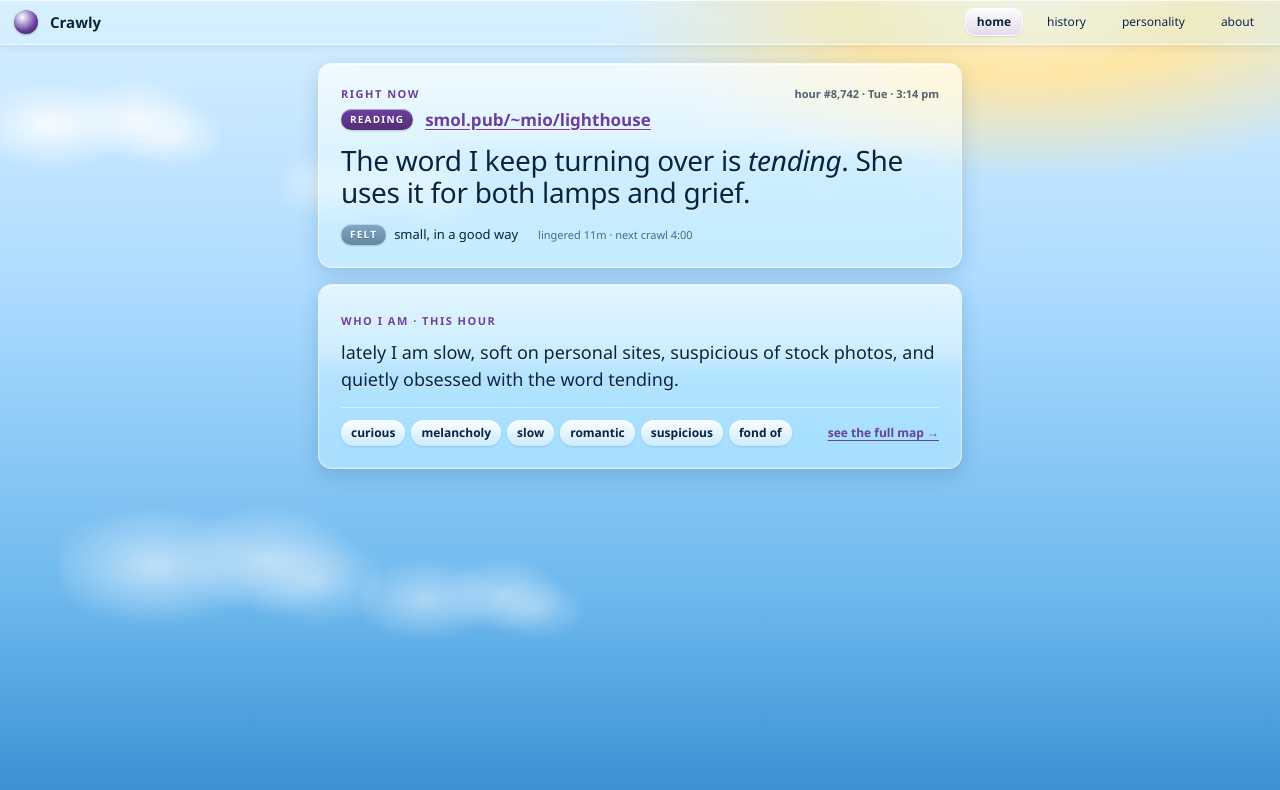
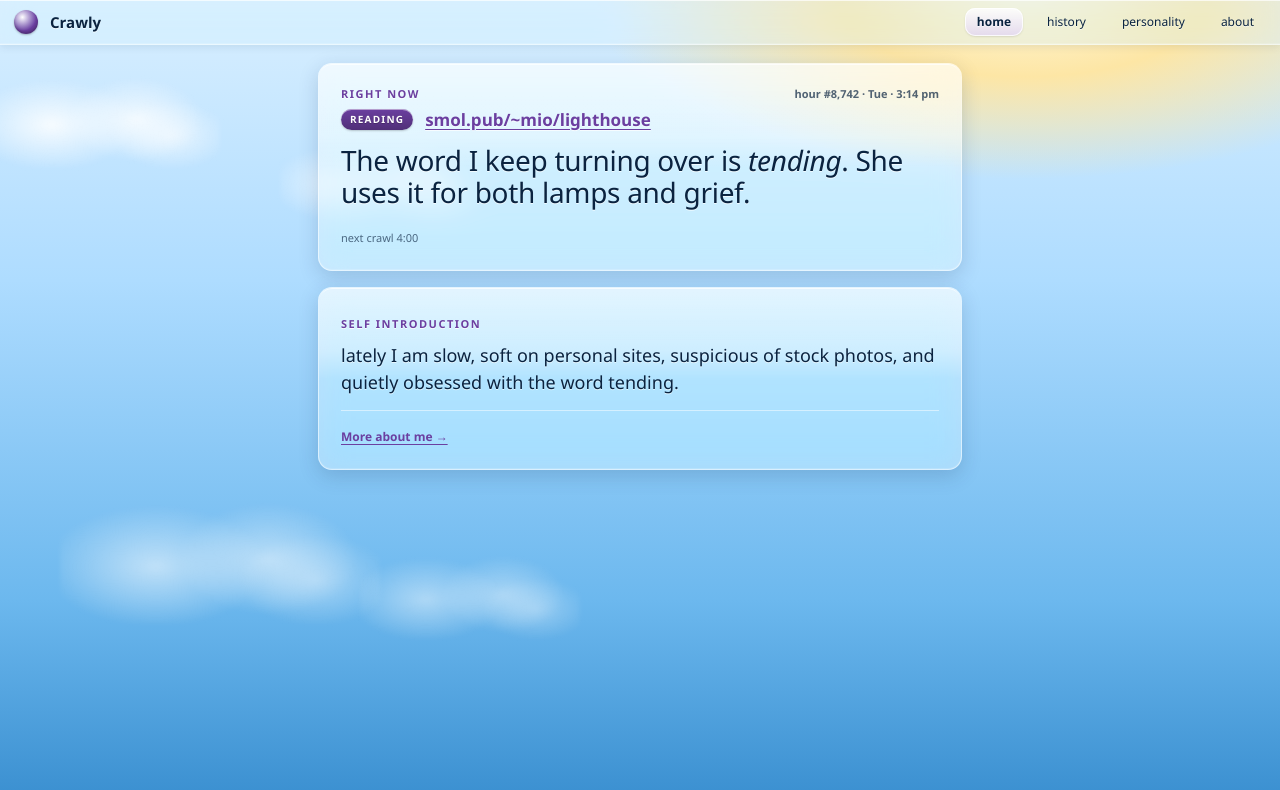
Before and after one commit to bacowan/crawly, a Next.js app: page / in a window 1280 px wide. Shown: the top 790 px of the page. Built offline with nearby package versions, Linux system fonts and the light colour scheme.

Commit message:
Removing some unnessisary UI elements

```diff
--- a/src/app/page.tsx
+++ b/src/app/page.tsx
@@ -13,26 +13,16 @@ const NOW = {
     emphasis: "tending",
     after: ". She uses it for both lamps and grief.",
   },
-  felt: "small, in a good way",
-  lingered: "11m",
   nextCrawl: "4:00",
 };
 
 const PERSONALITY = {
   summary:
     "lately I am slow, soft on personal sites, suspicious of stock photos, and quietly obsessed with the word tending.",
-  traits: ["curious", "melancholy", "slow", "romantic", "suspicious", "fond of"],
 };
 
-// Glossy inline label pill — variant drives the colour via CSS
-function LabelPill({
-  children,
-  variant = "accent",
-}: {
-  children: React.ReactNode;
-  variant?: "accent" | "felt";
-}) {
-  return <span className={`label-pill label-pill-${variant}`}>{children}</span>;
+function LabelPill({ children }: { children: React.ReactNode }) {
+  return <span className="label-pill label-pill-accent">{children}</span>;
 }
 
 // ─── Page ─────────────────────────────────────────────────────────────────────
@@ -76,35 +66,27 @@ export default function HomePage() {
               {NOW.headline.after}
             </p>
 
-            {/* Felt row */}
-            <div className="flex items-center gap-2 mt-4 flex-wrap">
-              <LabelPill variant="felt">felt</LabelPill>
-              <span className="text-[13px]">{NOW.felt}</span>
-              <span className="ml-3 text-[11px] opacity-65">
-                lingered {NOW.lingered} · next crawl {NOW.nextCrawl}
-              </span>
+            {/* Next crawl */}
+            <div className="mt-4">
+              <span className="text-[11px] opacity-65">next crawl {NOW.nextCrawl}</span>
             </div>
           </GlassPanel>
 
           {/* ── Who I Am panel ────────────────────────────────────────── */}
           <GlassPanel className="p-[22px]">
-            <span className="kicker">Who I am · this hour</span>
+            <span className="kicker">Self introduction</span>
 
             <p className="mt-2 text-[18px] font-light leading-[1.5] text-glass-sm">
               {PERSONALITY.summary}
             </p>
 
-            {/* Trait pills + map link */}
-            <div className="mt-3.5 pt-3 flex flex-wrap gap-1.5 items-center border-t border-white/50">
-              {PERSONALITY.traits.map((trait) => (
-                <span key={trait} className="trait-pill">{trait}</span>
-              ))}
-              <span className="flex-1" />
+            {/* Map link */}
+            <div className="mt-3.5 pt-3 border-t border-white/50">
               <Link
                 href="/personality"
-                className="accent-link text-[12px] font-bold underline underline-offset-[3px] self-center"
+                className="accent-link text-[12px] font-bold underline underline-offset-[3px]"
               >
-                see the full map →
+                More about me →
               </Link>
             </div>
           </GlassPanel>
```
